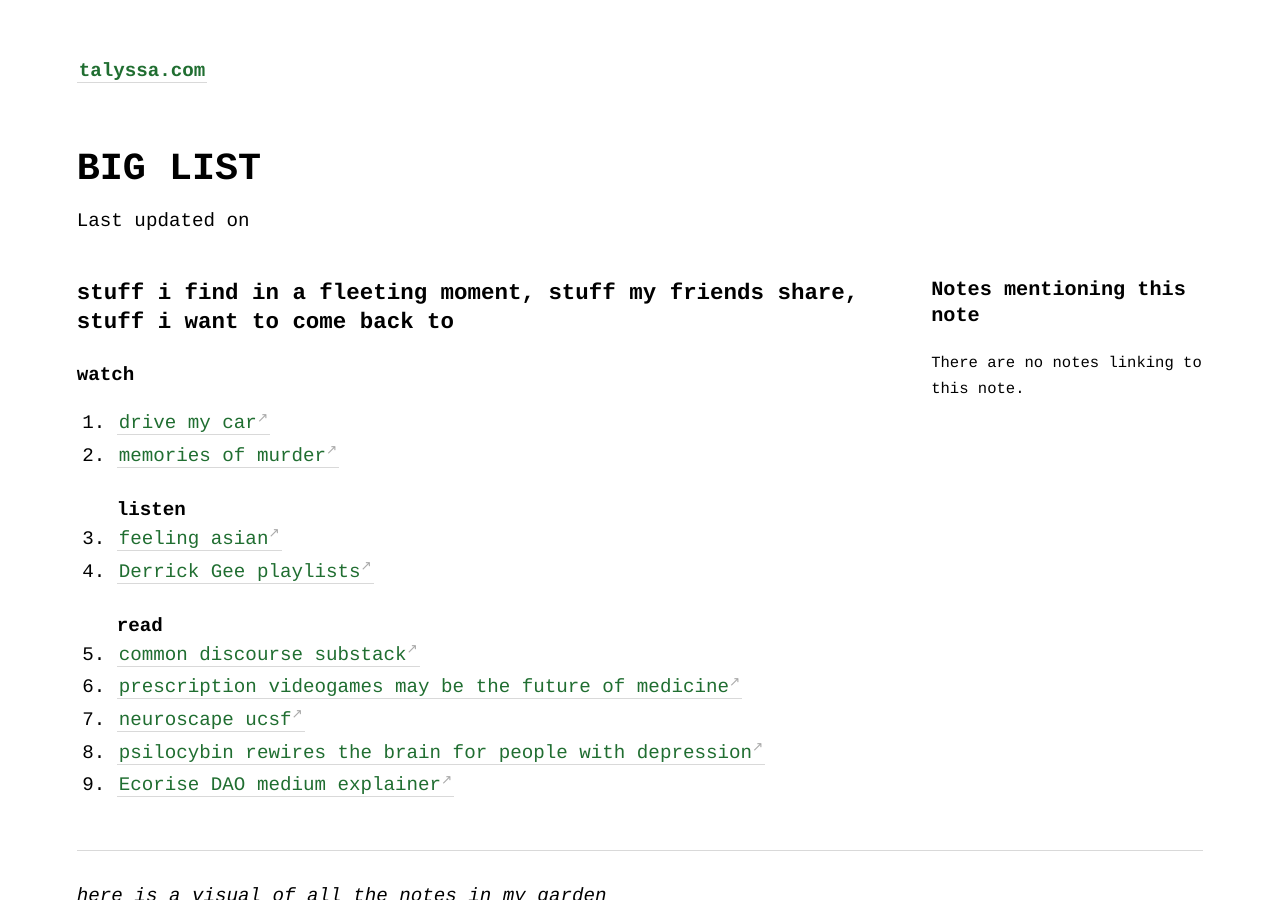
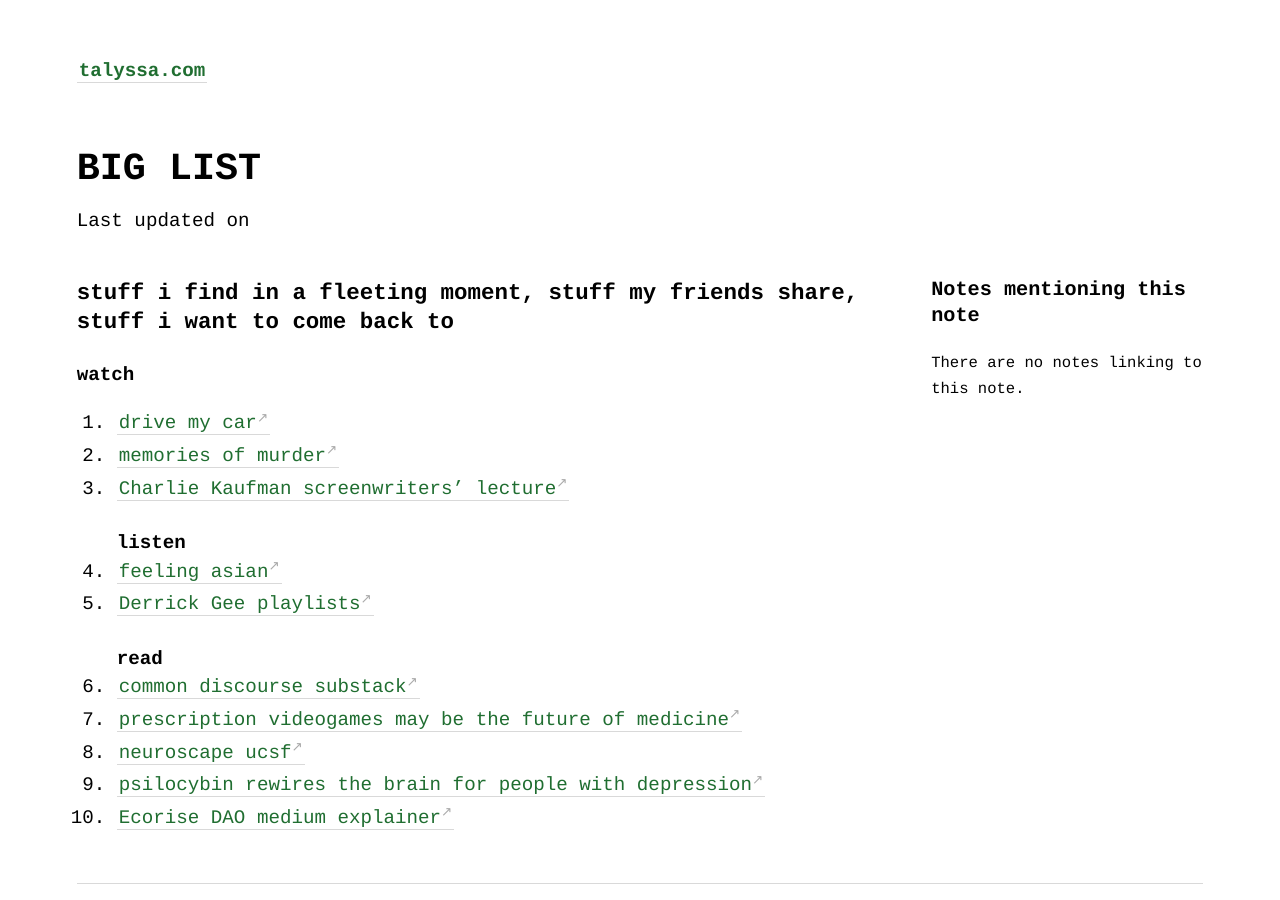
Before and after one commit to geminiworms/talyssagarden.github.io, a Jekyll site: the page built from _notes/big-list.md, in a window 1280 px wide and 900 px high. Built offline with Jekyll 4.4.1, drawn with Linux system fonts in a browser that asks for light colours; comment, search, counter and statistics services are not loaded.

Commit message:
Update big-list.md

```diff
--- a/_notes/big-list.md
+++ b/_notes/big-list.md
@@ -7,6 +7,7 @@ title: BIG LIST
 #### watch
 1. [drive my car](https://www.youtube.com/watch?v=6BPKPb_RTwI)
 2. [memories of murder](https://www.youtube.com/watch?v=0n_HQwQU8ls)
+3. [Charlie Kaufman screenwriters' lecture](https://youtu.be/EKU8xsC8goY)
 #### listen
 1. [feeling asian](https://open.spotify.com/show/19xkU2nVYC39nhig9Jvbc4?si=c480b6075a26445a)
 2. [Derrick Gee playlists](https://open.spotify.com/user/derrickgee?si=4ecfafd80f4d4a9c)
```
